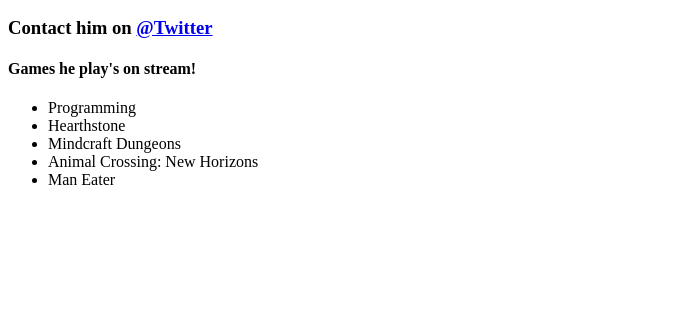
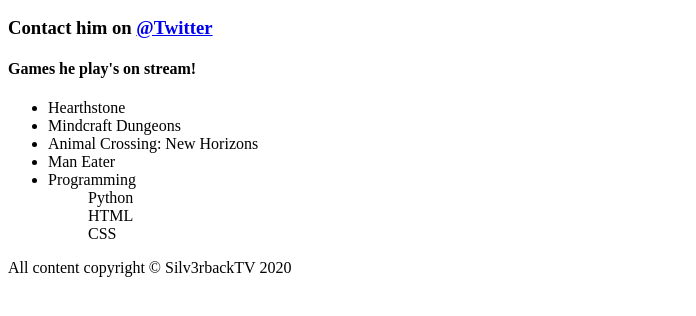
Before and after one commit to Silv3rbackTV/Sunday-stream-practice, a plain HTML site: page index.html in a window 1280 px wide. Shown: the part 472-788 px from the top of the page, without its empty margins (0-696 px from the left). Drawn offline with Linux system fonts and the light colour scheme.

Commit message:
Changed index.html

```diff
--- a/index.html
+++ b/index.html
@@ -8,6 +8,7 @@
     <title>Stream practice</title>
   </head>
   <body>
+    <!-- Page content -->
     <h1>LIVE STREAM</h1>
     <h2>Sunday 31/5/2020 Time 4PM-7PM - Next stream is tomorrow!</h2>
 
@@ -19,13 +20,17 @@
     <h3>Contact him on <a href="https://twitter.com/Silv3rbackTV">@Twitter</a></h3>
     <h4>Games he play's on stream!</h4>
     <ul>
-      <li>Programming</li>
       <li>Hearthstone</li>
       <li>Mindcraft Dungeons</li>
       <li>Animal Crossing: New Horizons</li>
       <li>Man Eater</li>
+      <li>Programming</li>
+      <dd>Python</dd>
+      <dd>HTML</dd>
+      <dd>CSS</dd>
     </ul>
 
-
+    <!-- Footer -->
+    <p>All content copyright &copy; Silv3rbackTV 2020</p>
     </head>
   </html>
```
